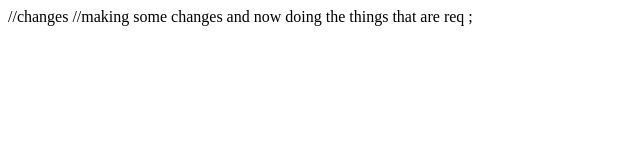
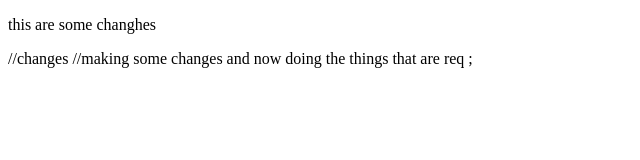
Before and after one commit to P-Sanyam/GitAssignment, a plain HTML site: page index.html in a window 1280 px wide. Shown: the whole page, without its empty margins (0-640 px from the left). Drawn offline with Linux system fonts and the light colour scheme.

Commit message:
Testing a new feature

```diff
--- a/index.html
+++ b/index.html
@@ -6,6 +6,7 @@
     <title>Document</title>
 </head>
 <body>
+    <p>this are some changhes</p>
     //changes
     //making some changes and now doing the things that are req ;
 </body>
```
Also changed, not shown: text.txt (added).
